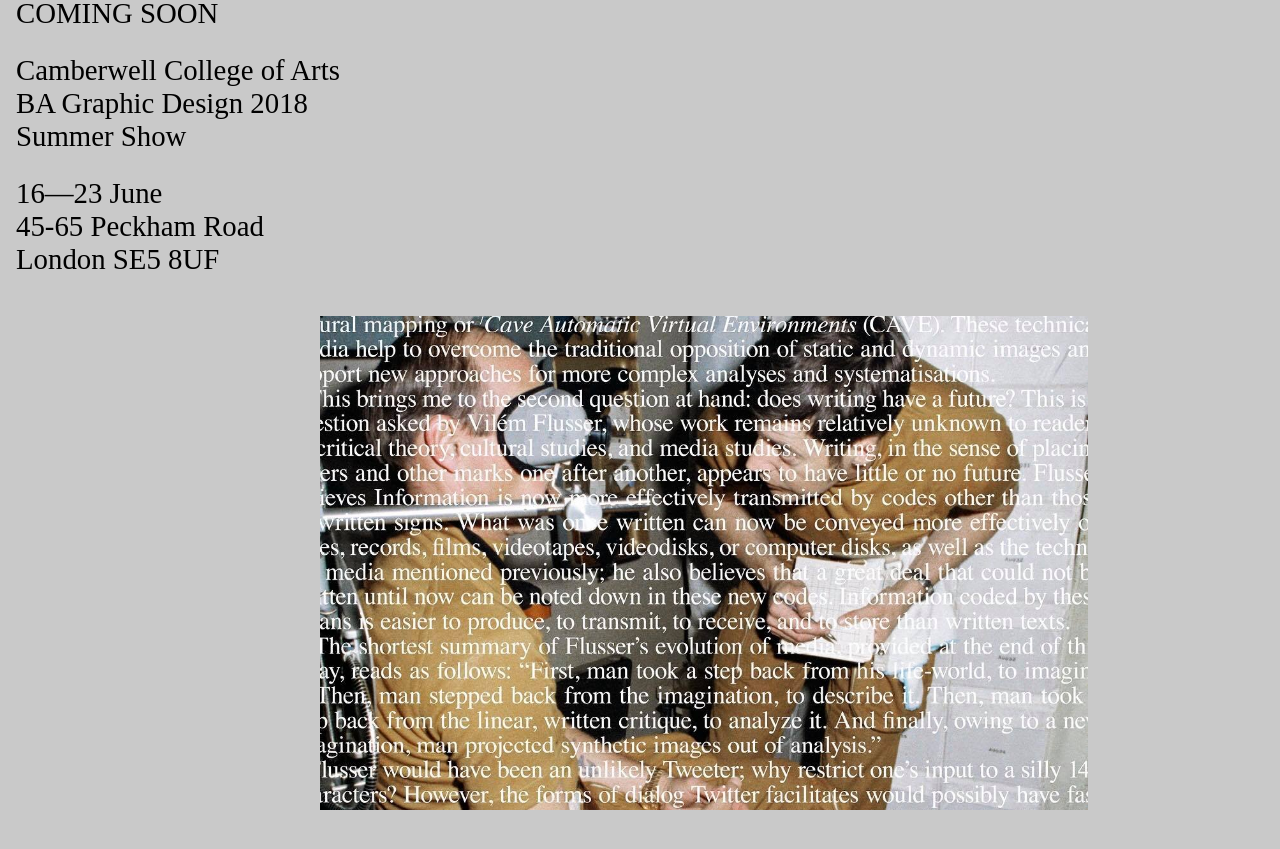
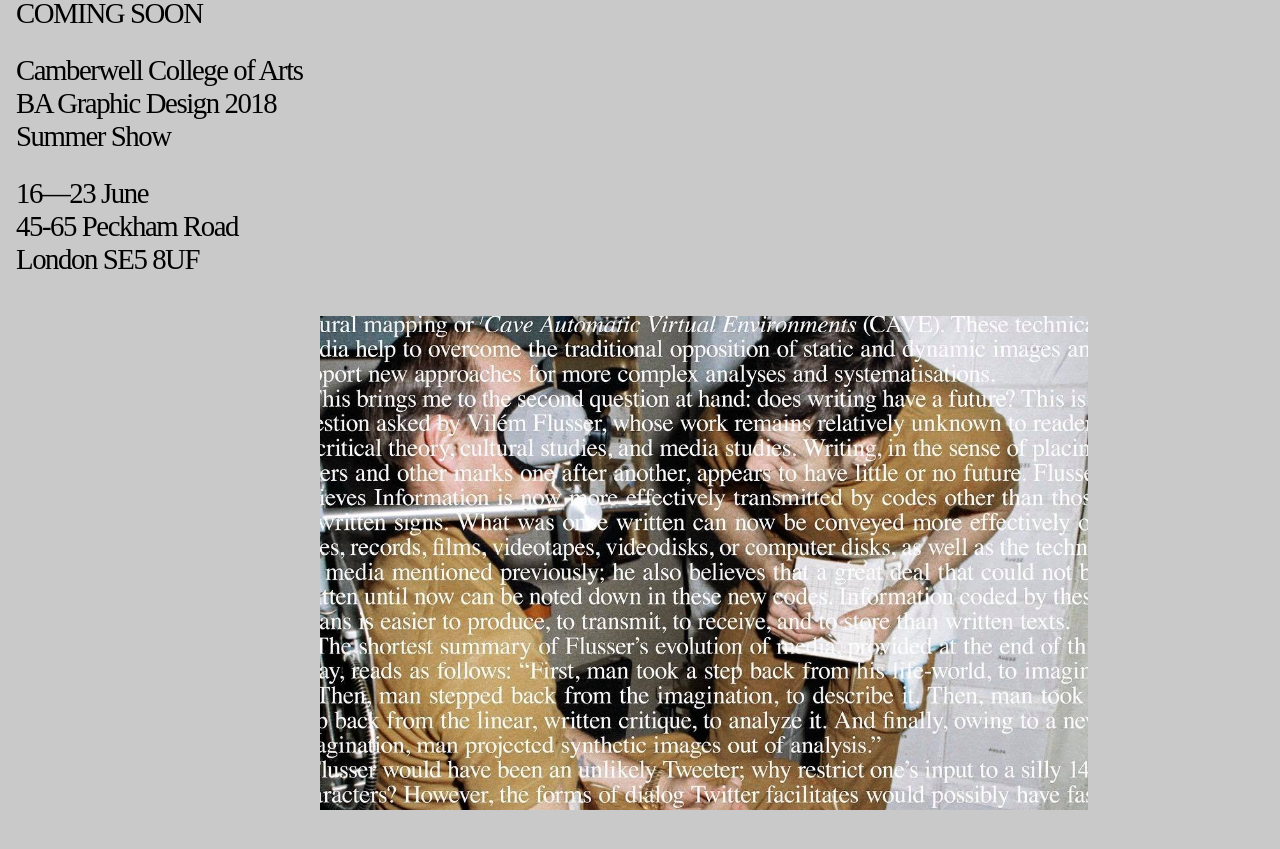
Before and after one commit to awesomephant/gdc2018-website, a Jekyll site: the page built from index-placeholder.md, in a window 1280 px wide. Shown: the top 849 px of the page. Built offline with Jekyll 4.4.1, drawn with Linux system fonts in a browser that asks for light colours; some web fonts are replaced.

Commit message:
Change letter spacing

```diff
--- a/_sass/_global.scss
+++ b/_sass/_global.scss
@@ -4,6 +4,7 @@
     box-sizing: border-box;
     font-size: 100%;
     font-weight: normal;
+    letter-spacing: -0.09rem;
     overflow-x: hidden;
     background-position: center;
 }
```
